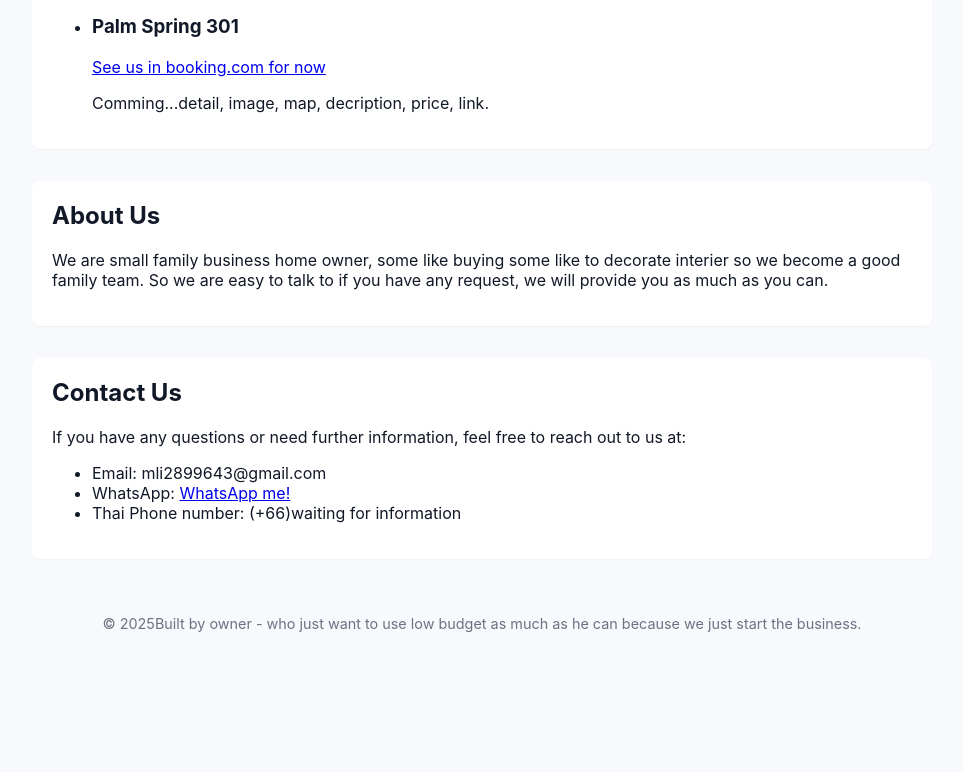
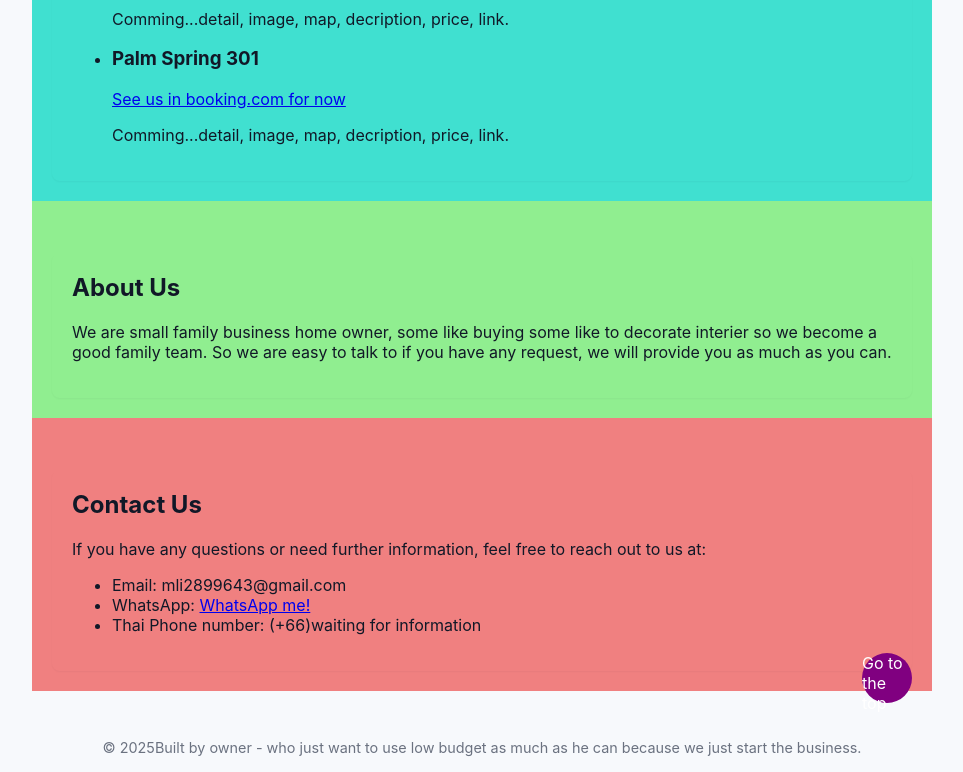
Before and after one commit to mlirenting/myplace, a plain HTML site: page index.html in a window 1280 px wide. Shown: the part 696-1468 px from the top of the page, without its empty margins (158-1121 px from the left). Before the commit the page ends 1364 px from the top, so only its background shows below. Drawn offline with Linux system fonts and the light colour scheme.

Commit message:
First edit style from local

```diff
--- a/index.html
+++ b/index.html
@@ -4,24 +4,17 @@
   <meta charset="utf-8" />
   <meta name="viewport" content="width=device-width,initial-scale=1" />
   <title>Basic HTML Page</title>
-  <link rel="stylesheet" type="text/css" href="styles.css">
+  <link rel="stylesheet" type="text/css" href="style.css">
   <style>
-    :root { --bg:#f7f9fc; --card:#ffffff; --accent:#2563eb; --muted:#6b7280; font-family:Inter, system-ui, -apple-system, "Segoe UI", Roboto, "Helvetica Neue", Arial; }
-    body { margin:0; background:var(--bg); color:#111827; }
-    header { background:linear-gradient(90deg,#eef2ff,#fff); border-bottom:1px solid #e6edf6; }
-    .container { max-width:900px; margin:0 auto; padding:1.25rem; }
-    nav a { color:var(--accent); text-decoration:none; margin-right:1rem; font-weight:600; }
-    main { padding:2rem 0; }
-    .card { background:var(--card); border-radius:8px; padding:1.25rem; box-shadow:0 1px 2px rgba(15,23,42,0.04); }
-    footer { padding:1rem 0; color:var(--muted); font-size:0.9rem; text-align:center; }
+
   </style>
 </head>
 <body>
   <header>
-    <div class="container" style="display:flex;align-items:center;justify-content:space-between;">
-      <h1 style="margin:0;font-size:1.125rem;">My Website</h1>
+    <div class="wrap-nav" id="top" style="display:flex;align-items:center;justify-content:space-between;">
+      <h1 style="margin:0;font-size:1.125rem;">Mli renting</h1>
       <nav aria-label="Main navigation">
-        <a href="#home">Home</a>
+        <!--<a href="#home">Home</a>-->
         <a href="#about">About</a>
         <a href="#contact">Contact</a>
       </nav>
@@ -29,7 +22,7 @@
   </header>
 
   <main class="container">
-    <div id="home">
+    <div id="home" class="wrap-section">
       <section class="card" aria-labelledby="welcome-title">
       <h2 id="welcome-title" style="margin-top:0;">Welcome to our apartments</h2>
       <p>Welcome to our accommodations, just feel like your own place.</p>
@@ -61,14 +54,14 @@
       </ul>
     </section>
     </div>
-    <div id="about">
+    <div id="about" class="wrap-section">
       <section class="card" aria-labelledby="about-title" style="margin-top:2rem;">
       <h2 id="about-title" style="margin-top:0;">About Us</h2>
       <p>We are small family business home owner, some like buying some like to decorate interier so we become a good family team.
         So we are easy to talk to if you have any request, we will provide you as much as you can.</p>
     </section>
     </div>
-    <div id="contact">
+    <div id="contact" class="wrap-section">
       <section class="card" aria-labelledby="contact-title" style="margin-top:2rem;">
         <h2 id="contact-title" style="margin-top:0;">Contact Us</h2>
         <p>If you have any questions or need further information, feel free to reach out to us at:</p>
@@ -79,7 +72,7 @@
         </ul>
       </section>
     </div>
-
+    <div id="gotop" class="button"><a href="#top">Go to the top</a></div>
   </main>
 
   <footer>
--- a/style.css
+++ b/style.css
@@ -1,3 +1,79 @@
+
+:root {
+  --bg: #f7f9fc;
+  --card: #ffffff;
+  --accent: #2563eb;
+  --muted: #6b7280;
+  font-family: Inter, system-ui, -apple-system, "Segoe UI", Roboto, "Helvetica Neue", Arial;
+}
 html {
   scroll-behavior: smooth;
 }
+
+body {
+  margin: 0;
+  background: var(--bg);
+  color: #111827;
+}
+
+header {
+  background: linear-gradient(90deg, #eef2ff, #fff);
+  border-bottom: 1px solid #e6edf6;
+}
+
+.container {
+  max-width: 900px;
+  margin: 0 auto;
+  position: relative;
+}
+
+nav a {
+  color: var(--accent);
+  text-decoration: none;
+  margin-right: 1rem;
+  font-weight: 600;
+}
+
+main {
+  padding: 2rem 0;
+}
+.wrap-section, .wrap-nav {
+  padding: 1.25rem;
+}
+.card {
+ /* background: var(--card);*/
+  border-radius: 8px;
+  padding: 1.25rem;
+  box-shadow: 0 1px 2px rgba(15, 23, 42, 0.04);
+}
+#home {
+  background: turquoise;
+}
+#about {
+  background: lightgreen;
+}
+#contact {
+  background: lightcoral;
+}
+#gotop{
+  border-radius:40px;
+  width: 50px;
+  height: 50px;
+  background: purple;
+  color: white;
+  position: absolute;
+  bottom: 20px;
+  right: 20px;
+  bottom: 20px;
+  display: flex;
+}
+.button a{
+  color:white;
+  text-decoration: none;
+}
+footer {
+  padding: 1rem 0;
+  color: var(--muted);
+  font-size: 0.9rem;
+  text-align: center;
+}
```
Lines whose indentation alone changed are shown as unchanged.
